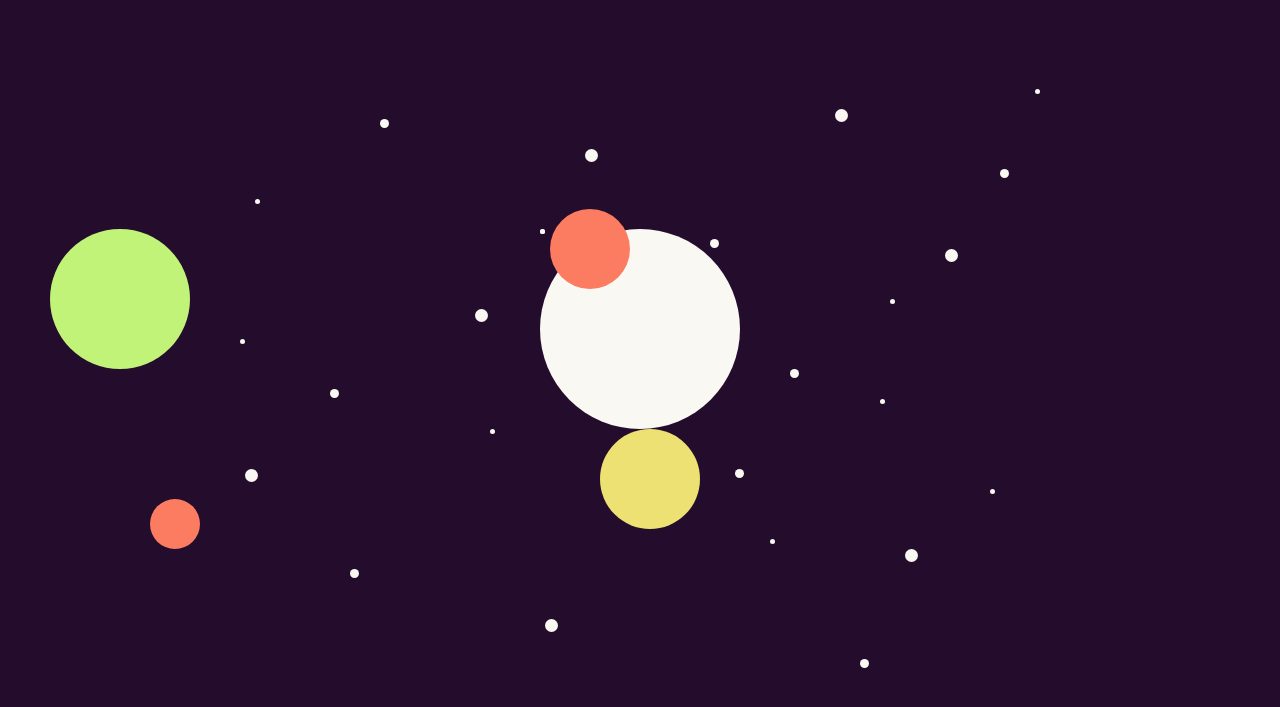
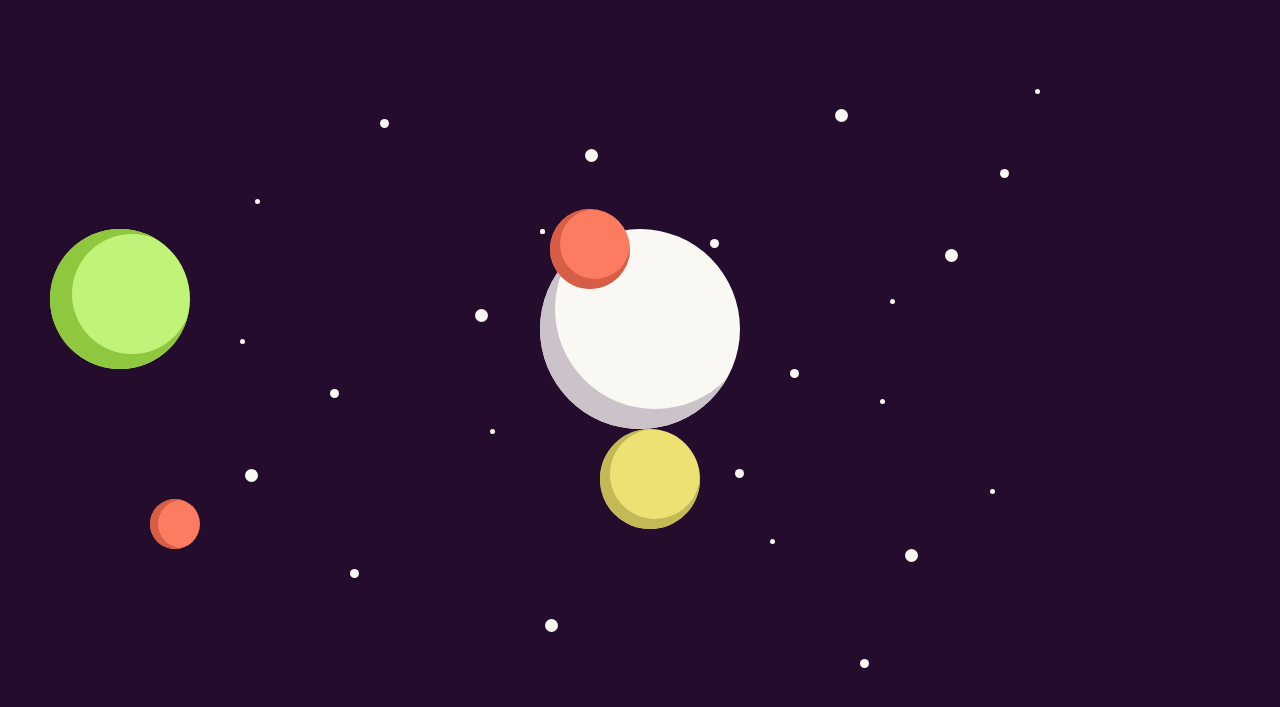
Before and after one commit to christianmed/css-planets, a website: page dev/pug/index.pug in a window 1280 px wide. Shown: the part 71-778 px from the top of the page. Drawn offline with nearby package versions, Linux system fonts and the light colour scheme; files that its build step writes are made by us from their sources.

Commit message:
Se crearon los estilos para las sombras internas de los planetas

```diff
--- a/dev/scss/styles.scss
+++ b/dev/scss/styles.scss
@@ -2,11 +2,11 @@
 $bg:#240D2C;
 $font: #553B5E;
 $green:#C0F378;
-$darkgreen: darken($green,25);
+$darkgreen: #8FC73F;
 $pink:#FC7C62;
-$darkpink: darken($pink,25);
+$darkpink: #D65E46;
 $yellow:#ECE172;
-$darkyellow: darken($yellow,25);
+$darkyellow: #C3B956;
 $white:#F9F8F3;
 $darkwhite: #CCC2CA;
 $moon:#FFD555;
@@ -140,6 +140,8 @@ body {
   width: 200px;
   height: 200px;
   background: $white;
+  box-shadow:
+    inset 15px -20px 0 0 $darkwhite;
 }
 
 .planet-2 {
@@ -148,6 +150,8 @@ body {
   width: 140px;
   height: 140px;
   background: $green;
+  box-shadow:
+    inset 12px -5px 0 10px $darkgreen;
 }
 
 .planet-3 {
@@ -156,6 +160,8 @@ body {
   width: 50px;
   height: 50px;
   background: $pink;
+  box-shadow:
+    inset 7px 0 0 1px $darkpink;
 }
 
 .planet-4 {
@@ -164,6 +170,8 @@ body {
   width: 80px;
   height: 80px;
   background: $pink;
+  box-shadow:
+    inset 5px -5px 0 5px $darkpink;
 }
 
 .planet-5 {
@@ -172,4 +180,6 @@ body {
   width: 100px;
   height: 100px;
   background: $yellow;
+  box-shadow:
+    inset 5px -5px 0 5px $darkyellow;
 }
```
Also changed, not shown: dist/css/styles.css.
